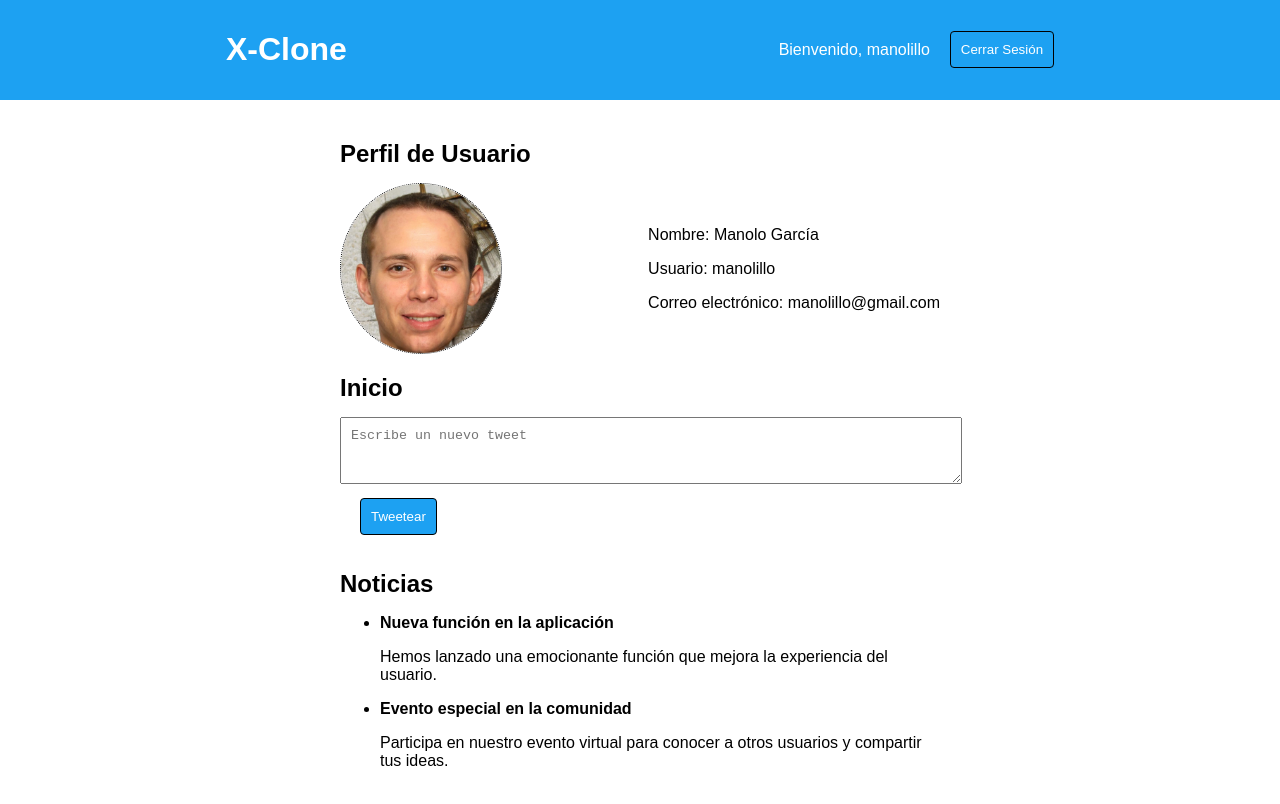
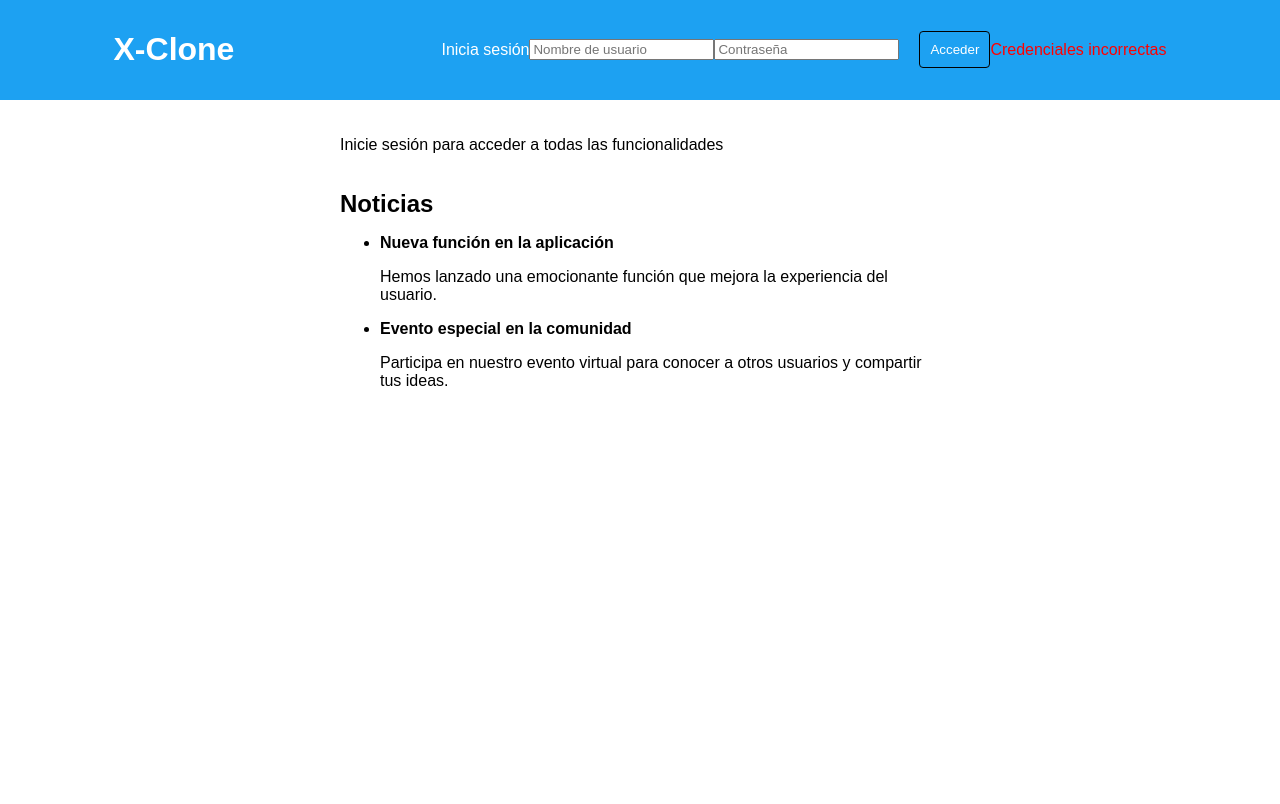
Before and after one commit to Varino3/clone-X, a React (Vite) app: page / in a window 1280 px wide. Both pictures are taken after a click on the button "Acceder". Built offline with nearby package versions, Linux system fonts and the light colour scheme.

Commit message:
inicioSesion con json

```diff
--- a/package.json
+++ b/package.json
@@ -13,11 +13,13 @@
     "@fortawesome/fontawesome-svg-core": "^6.4.2",
     "@fortawesome/free-solid-svg-icons": "^6.4.2",
     "@fortawesome/react-fontawesome": "^0.2.0",
+    "axios": "^1.6.2",
     "react": "^18.2.0",
     "react-dom": "^18.2.0",
     "react-redux": "^8.1.3",
     "react-router-dom": "^6.18.0",
-    "redux": "^4.2.1"
+    "redux": "^4.2.1",
+    "redux-thunk": "^2.4.2"
   },
   "devDependencies": {
     "@types/react": "^18.2.15",
--- a/src/components/Header.jsx
+++ b/src/components/Header.jsx
@@ -1,5 +1,5 @@
 // components/Header.jsx
-import React from 'react';
+import React, { useState } from 'react';
 import { useSelector, useDispatch } from 'react-redux';
 import { setUser, logout } from '../store/actions';
 
@@ -9,16 +9,28 @@ import avatarUser from '../assets/avatar.jpg';
 const Header = () => {
     const user = useSelector((state) => state.user);
     const dispatch = useDispatch();
+    const [loginData, setLoginData] = useState({ username: '', password: '' });
+    const [loginError, setLoginError] = useState('');
 
-    const handleLogin = () => {
-        // Simulación de inicio de sesión
-        const mockUser = {
-            username: 'manolillo',
-            name: 'Manolo García',
-            email: 'manolillo@gmail.com',
-            avatar: avatarUser
-        };
-        dispatch(setUser(mockUser));
+    const handleLogin = async () => {
+        try {
+            const response = await fetch('/users.json');
+            const data = await response.json();
+
+            // Simulación de inicio de sesión
+            const { username, password } = loginData;
+            const authenticatedUser = data.usuarios.find(
+                (user) => user.nombre_usuario === username && user.contraseña === password
+            );
+
+            if (authenticatedUser) {
+                dispatch(setUser(authenticatedUser));
+            } else {
+                setLoginError('Credenciales incorrectas');
+            }
+        } catch (error) {
+            console.error('Error al obtener datos de usuarios', error);
+        }
     };
 
     const handleLogout = () => {
@@ -36,7 +48,22 @@ const Header = () => {
             ) : (
                 <div>
                     <p>Inicia sesión</p>
-                    <button onClick={handleLogin}>Acceder</button>
+                    <div>
+                        <input
+                            type="text"
+                            placeholder="Nombre de usuario"
+                            value={loginData.username}
+                            onChange={(e) => setLoginData({ ...loginData, username: e.target.value })}
+                        />
+                        <input
+                            type="password"
+                            placeholder="Contraseña"
+                            value={loginData.password}
+                            onChange={(e) => setLoginData({ ...loginData, password: e.target.value })}
+                        />
+                        <button onClick={handleLogin}>Acceder</button>
+                    </div>
+                    {loginError && <p style={{ color: 'red' }}>{loginError}</p>}
                 </div>
             )}
         </header>
--- a/src/components/UserProfile.jsx
+++ b/src/components/UserProfile.jsx
@@ -11,10 +11,9 @@ const UserProfile = () => {
                 <div>
                     <h2>Perfil de Usuario</h2>
                     <div>
-                        <img src={user.avatar} alt="Avatar usuario" />
+                        <img src={user.imagen_perfil} alt="Avatar usuario" />
                         <div>
-                            <p>Nombre: {user.name}</p>
-                            <p>Usuario: {user.username}</p>
+                            <p>Nombre: {user.nombre_usuario}</p>
                             <p>Correo electrónico: {user.email}</p>
                         </div>
                     </div>
--- a/src/store/actions.jsx
+++ b/src/store/actions.jsx
@@ -12,3 +12,13 @@ export const addTweet = (tweet) => ({
     type: 'ADD_TWEET',
     payload: tweet,
 });
+
+export const login = (credentials) => ({
+    type: 'LOGIN',
+    payload: credentials,
+});
+
+export const setLoginError = (error) => ({
+    type: 'SET_LOGIN_ERROR',
+    payload: error,
+});
--- a/src/store/reducers.jsx
+++ b/src/store/reducers.jsx
@@ -23,10 +23,21 @@ export const tweetsReducer = (state = [], action) => {
     }
 };
 
+// Reducer para los usuarios
+export const usersReducer = (state = [], action) => {
+    switch (action.type) {
+        case 'LOAD_USERS':
+            return action.payload;
+        default:
+            return state;
+    }
+};
+
 // Combinar los reducers
 const rootReducer = combineReducers({
     user: userReducer,
     tweets: tweetsReducer,
+    users: usersReducer,
 });
 
 export default rootReducer;
--- a/src/store/store.jsx
+++ b/src/store/store.jsx
@@ -1,7 +1,8 @@
 // store/store.js
-import { createStore } from 'redux';
+import { createStore, applyMiddleware } from 'redux';
+import thunk from 'redux-thunk';
 import rootReducer from './reducers';
 
-const store = createStore(rootReducer);
+const store = createStore(rootReducer, applyMiddleware(thunk));
 
 export default store;
```
Also changed, not shown: public/users.json (renamed from src/users.json), 1 other file (tests, documents, lock files or other folders).
